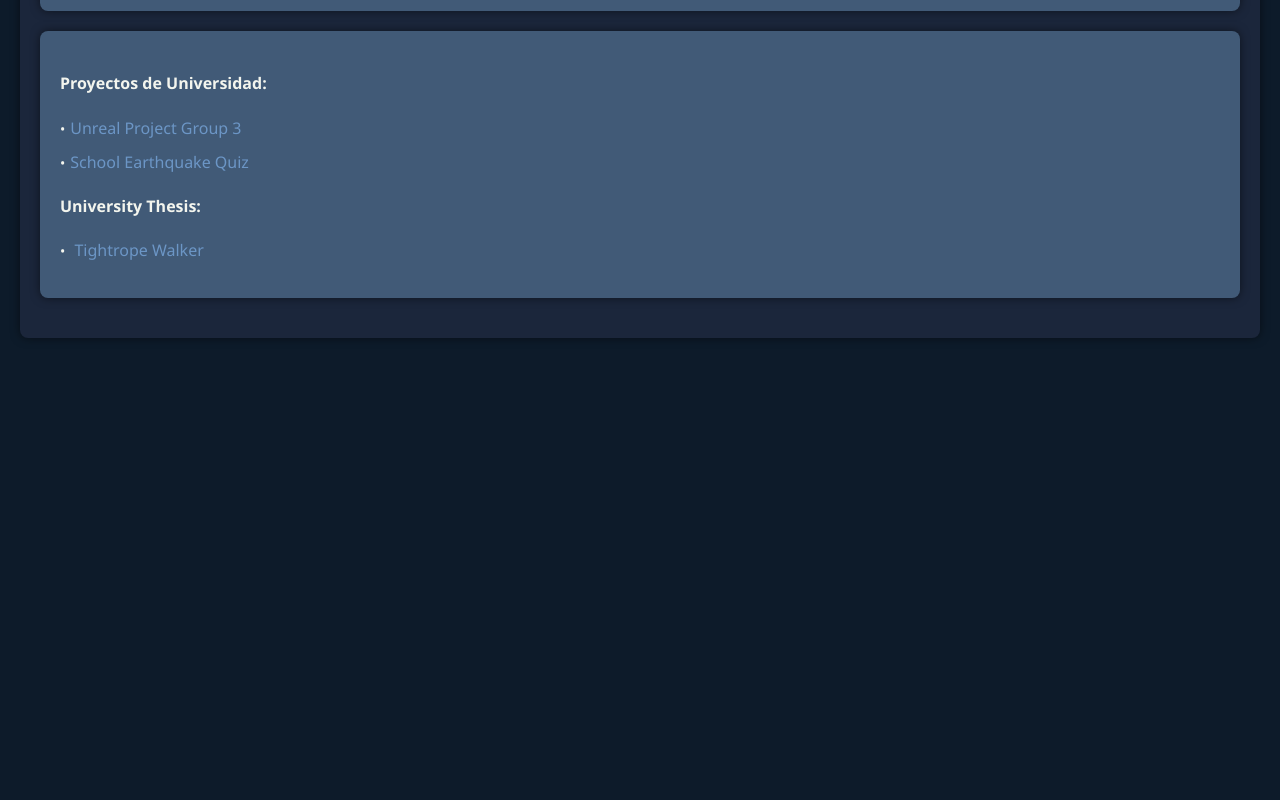
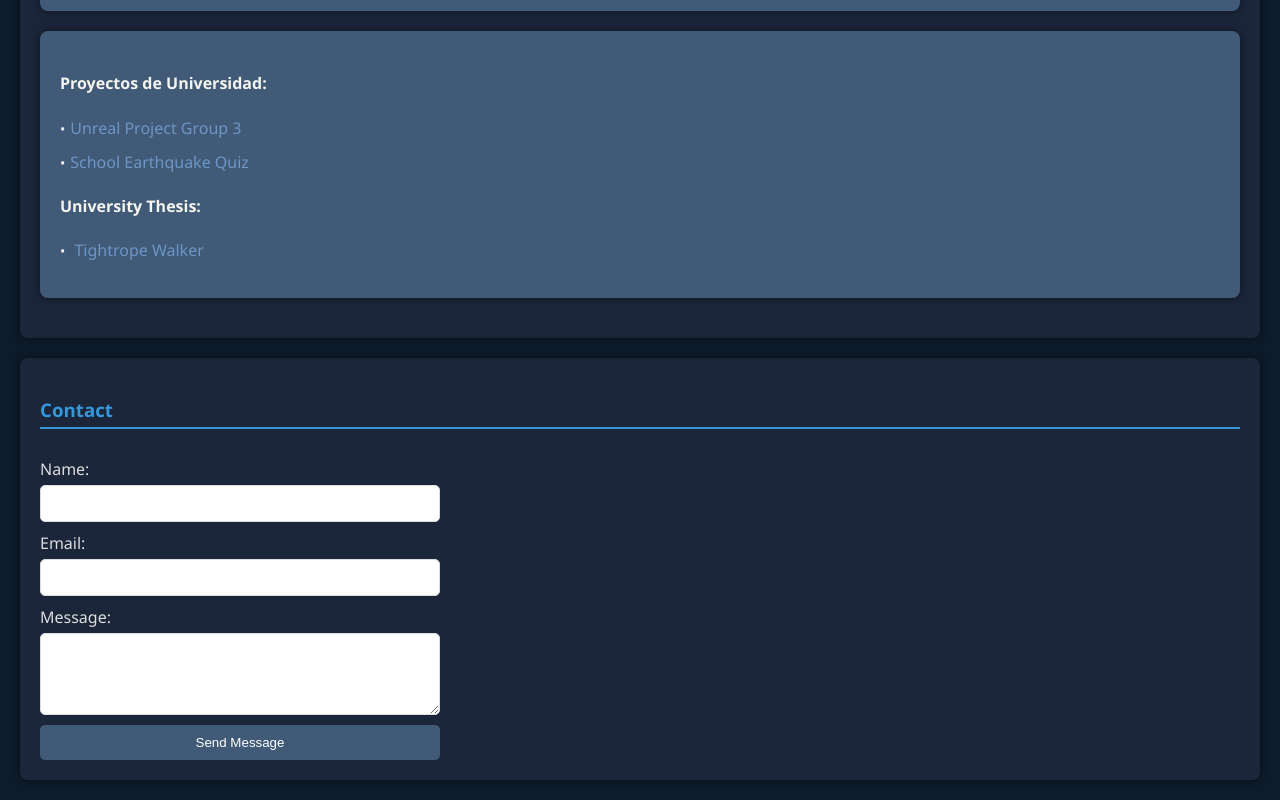
Before and after one commit to TuXimo/curriculum, a website: page Curriculum.html in a window 1280 px wide. Shown: the part 1508-2308 px from the top of the page. Before the commit the page ends 1866 px from the top, so only its background shows below. Drawn offline with Linux system fonts and the light colour scheme.

Commit message:
mail added

```diff
--- a/Curriculum.html
+++ b/Curriculum.html
@@ -11,7 +11,7 @@
     <header>
         <h1>Máximo Brunetti</h1>
         <h2>Game Developer</h2>
-        <p>Email: <a href="mailto:maxobrunetti@gmail.com">maxobrunetti@gmail.com</a> | Tel: (+54) 261 666 1851 | Age: 22 years</p>
+        <p>Email: <a href="#contact">tuximodev@gmail.com</a> | Tel: (+54) 261 666 1851 | Age: 22 years</p>
         <p>Linkedin: <a href="https://www.linkedin.com/in/maximobrunetti/" target="_blank">www.linkedin.com/in/maximobrunetti</a></p>
     </header>
 
@@ -78,5 +78,21 @@
             </ul>
         </div>
     </section>
+
+    <section class="contact" id="contact">
+        <h3>Contact</h3>
+        <form id="contact-form" action="https://formspree.io/f/xbjnrode" method="POST">
+            <label for="name">Name:</label>
+            <input type="text" id="name" name="name" required>
+
+            <label for="email">Email:</label>
+            <input type="email" id="email" name="email" required>
+
+            <label for="message">Message:</label>
+            <textarea id="message" name="message" rows="4" required></textarea>
+
+            <button type="submit" id="submit-btn">Send Message</button>
+        </form>
+    </section>
 </body>
 </html>
--- a/Curriculum/script.js
+++ b/Curriculum/script.js
@@ -1,3 +1,22 @@
+document.getElementById('contact-form').addEventListener('submit', function (e) {
+    e.preventDefault();
+
+    // Recopila los datos del formulario
+    const name = document.getElementById('name').value;
+    const email = document.getElementById('email').value;
+    const message = document.getElementById('message').value;
+
+    // Envía los datos a Formspree
+    const form = document.getElementById('contact-form');
+    form.action = 'https://formspree.io/f/xbjnrode';
+    form.method = 'POST';
+
+    // Puedes agregar lógica de validación aquí antes de enviar el formulario
+
+    // Envía el formulario
+    this.submit();
+});
+
 document.addEventListener("DOMContentLoaded", function() {
     // Cambiar el color de fondo al pasar el mouse sobre los enlaces
     const links = document.querySelectorAll('a');
@@ -14,4 +33,7 @@ document.addEventListener("DOMContentLoaded", function() {
             link.style.color = originalColor;
         });
     });
+
+
+
 });
--- a/Curriculum/styles.css
+++ b/Curriculum/styles.css
@@ -150,4 +150,50 @@ section h3, section h4{
     text-decoration: none;
     transition: color 0.3s ease-in-out;
 }
-/* Otros estilos ... */
+
+/* ... (estilos anteriores) ... */
+
+.contact {
+    background-color: var(--sub-bxg);
+    border-radius: 8px;
+    padding: 20px;
+    margin-top: 20px;
+    box-shadow: 0 0 10px rgba(0, 0, 0, 0.5);
+    text-align: left;
+}
+
+.contact h3 {
+    color: #3498db;
+    border-bottom: 2px solid #3498db;
+    padding-bottom: 5px;
+}
+
+.contact form {
+    display: flex;
+    flex-direction: column;
+    max-width: 400px;
+}
+
+.contact label {
+    margin-top: 10px;
+    color: #ddd;
+}
+
+.contact input, .contact textarea {
+    padding: 10px;
+    margin-top: 5px;
+    border: 1px solid #ddd;
+    border-radius: 5px;
+}
+
+.contact button {
+    background-color: var(--sub-bxg2);
+    color: #fff;
+    padding: 10px;
+    border: none;
+    border-radius: 5px;
+    cursor: pointer;
+    margin-top: 10px;
+}
+
+/* ... Resto de estilos ... */
```
Also changed, not shown: Curriculum/es.html (+17 -1 lines).
